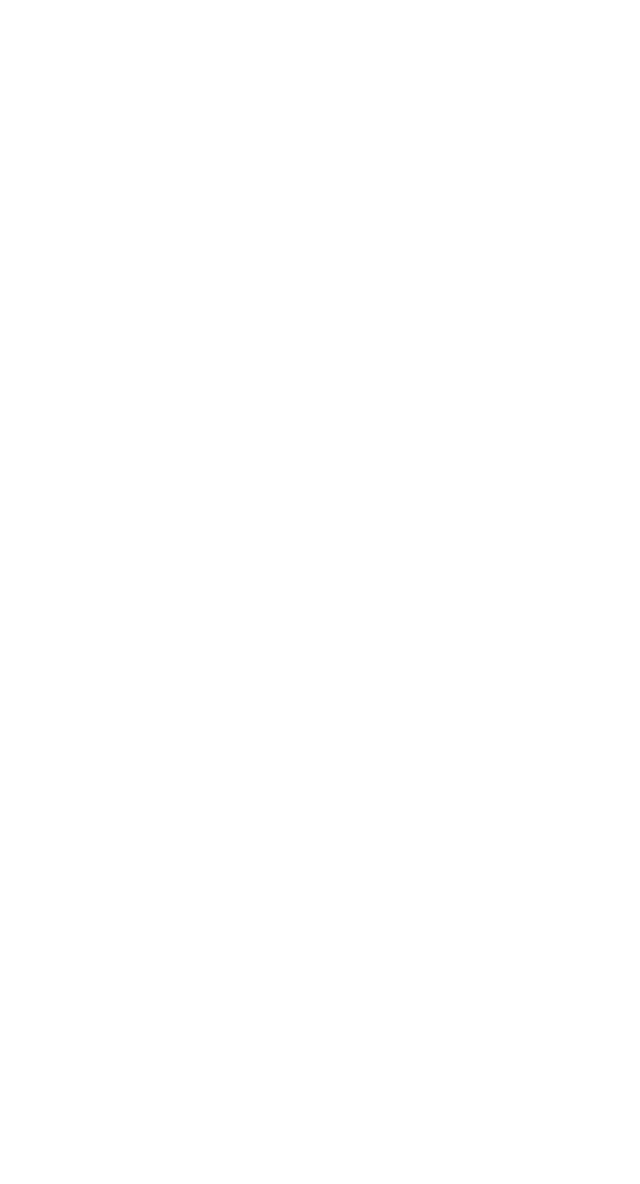
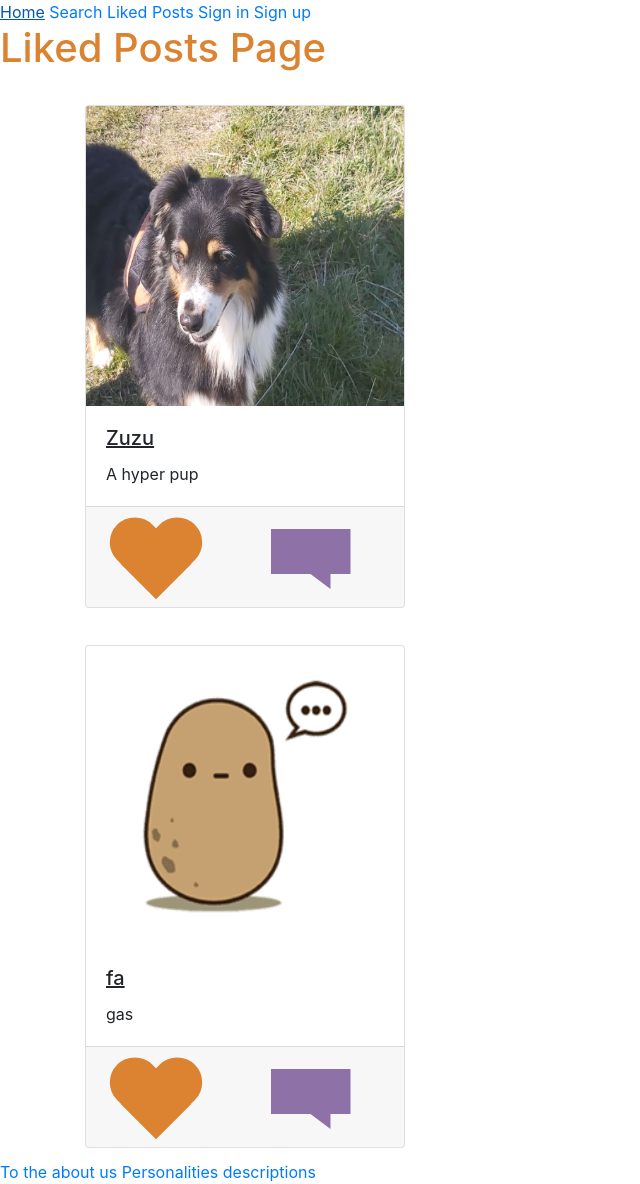
Before and after one commit to BettyBooGyl/ForeverHome, a Django app: page /liked_posts in a window 1280 px wide. Before the commit the part shown is empty. Shown: the whole page, without its empty margins (0-640 px from the left). Before the commit the page ends 800 px from the top, so only its background shows below. Run offline with Django 4.2, Linux system fonts and the light colour scheme; data comes from the database, SQL or seed files in the repository; both versions use the stored data as it was after the commit.

Commit message:
Ian (#2)
* Liked Posts Page

There's a good start here for displaying the posts a user liked using Bootstrap cards.

* Small changes

Committing small changes that were made with CSS.

* Fixing a merge issue

Committing to attempt to solve a merge issue.

* Revert "Small changes"

Reverted some changes to fix an error that occurred.

* Fixed Errors?

Hoping to have fixed errors

* Fixed merge conflicts

I believe I fixed my merge conflicts.

* Cards are done

Finished getting cards formatted properly.

* Finalized Liked Pet Posts

These features are done except for a few linking set ups.

```diff
--- a/ForeverHome/ForeverHome/settings.py
+++ b/ForeverHome/ForeverHome/settings.py
@@ -15,7 +15,7 @@ import os
 
 # Build paths inside the project like this: BASE_DIR / 'subdir'.
 BASE_DIR = Path(__file__).resolve().parent.parent
-TEMPELATE_DIR =  os.path.join(BASE_DIR, 'templates')
+TEMPELATE_DIR = os.path.join(BASE_DIR, 'templates')
 
 
 # Quick-start development settings - unsuitable for production
@@ -43,6 +43,7 @@ INSTALLED_APPS = [
     'messaging_app',
     'pet_post_app',
     'profile_app',
+    'bootstrap5',
 ]
 
 MIDDLEWARE = [
--- /dev/null
+++ b/ForeverHome/pet_post_app/static/css/styles.css
@@ -0,0 +1,80 @@
+.card {
+  align-self: center;
+  max-width: 340px;
+  transition: border-color 1s, box-shadow 0.5s;
+  margin-top: 25px;
+  /* margin-right: 200px; */
+  margin-bottom: 75px;
+  /* margin-left: 200px; */
+}
+
+.card:hover {
+  border-color: rgba(219, 131, 48, 1);
+  box-shadow: 0px 0px 10px 2px rgba(219, 131, 48, 0.8);
+}
+
+.card-img-top {
+  max-width: 340px;
+  height: auto;
+}
+
+#heart {
+  position: relative;
+  width: 50px;
+  height: 60px;
+  margin-bottom: 10px;
+}
+
+#heart:before,
+#heart:after {
+  position: absolute;
+  content: "";
+  left: 50px;
+  top: 0;
+  width: 50px;
+  height: 80px;
+  background: rgb(219, 131, 48);
+  border-radius: 50px 50px 0 0;
+  transform: rotate(-45deg);
+  transform-origin: 0 100%;
+}
+
+#heart:after {
+  left: 0;
+  transform: rotate(45deg);
+  transform-origin: 100% 100%;
+}
+
+.card-img-top {
+  min-height: 300px;
+  max-height: 340px;
+}
+
+#message-icon {
+  position: relative;
+  padding: 15px 40px;
+  background: #8e71a6;
+  margin-left: 110px;
+  height: 60px;
+  clip-path: polygon(
+    0% 0%,
+    100% 0%,
+    100% 75%,
+    75% 75%,
+    75% 100%,
+    50% 75%,
+    0% 75%
+  );
+}
+
+a {
+  display: inline-block;
+}
+
+p {
+  max-height: 100px;
+  max-width: 340px;
+  white-space: nowrap;
+  overflow: hidden;
+  text-overflow: ellipsis;
+}
--- a/ForeverHome/pet_post_app/templates/pet_post_app/liked_pet_post.html
+++ b/ForeverHome/pet_post_app/templates/pet_post_app/liked_pet_post.html
@@ -1,12 +1,45 @@
 <!DOCTYPE html>
 <html lang="en">
-<head>
-    <meta charset="UTF-8">
-    <meta http-equiv="X-UA-Compatible" content="IE=edge">
-    <meta name="viewport" content="width=device-width, initial-scale=1.0">
+  {%extends 'base_page.html'%} {% block content %}
+  <head>
+    <meta charset="UTF-8" />
+    <meta http-equiv="X-UA-Compatible" content="IE=edge" />
+    <meta name="viewport" content="width=device-width, initial-scale=1.0" />
+    {% load static %}
+    <link rel="stylesheet" href="{% static 'css/styles.css' %}" />
     <title>Liked</title>
-</head>
-<body>
+  </head>
+  <body>
+    <h1>Liked Posts Page</h1>
+    {%if liked_posts%} {%for post in liked_posts %}
+    <div class="container container-fluid">
+      <div class="card-columns">
+        <div class="card" style="width: 20rem">
+          <img
+            src="{{post.picture_of_dog}}"
+            class="card-img-top"
+            alt="A picture of {{post.name}}."
+          />
+          <div class="card-body">
+            <h5 class="card-title"><u>{{post.name}}</u></h5>
+            <div>
+              <p class="card-text">{{post.description}}</p>
+            </div>
+          </div>
+          <div class="card-footer">
+            <a href="#">
+              <div id="heart"></div>
+            </a>
+            <a href="#">
+              <div id="message-icon"></div>
+            </a>
+          </div>
+        </div>
+      </div>
+    </div>
 
-</body>
+    {%endfor%} {%else%}
+    <p>You have no liked posts!</p>
+    {%endif%} {% endblock content %}
+  </body>
 </html>
--- a/ForeverHome/pet_post_app/views.py
+++ b/ForeverHome/pet_post_app/views.py
@@ -1,10 +1,20 @@
 from django.shortcuts import render
+from pet_post_app.models import Post
+
 
 def search(request):
     return render(request, 'pet_post_app/browsing_page.html')
+
+
 def create_new_post_page(request):
     return render(request, 'pet_post_app/create_new_post.html')
+
+
 def detail_pet_post(request):
     return render(request, 'pet_post_app/detail_pet_post.html')
+
+
 def liked_pet_post(request):
-    return render(request, 'pet_post_app/liked_pet_post.html')
+    post_list = Post.objects.order_by('id')
+    post_dict = {'liked_posts': post_list}
+    return render(request, 'pet_post_app/liked_pet_post.html', context=post_dict)
--- a/ForeverHome/templates/base_page.html
+++ b/ForeverHome/templates/base_page.html
@@ -2,34 +2,38 @@
 {% load static %}
 <html lang="en">
   <head>
-    <meta charset="UTF-8">
-    <meta http-equiv="X-UA-Compatible" content="IE=edge">
-    <meta name="viewport" content="width=device-width, initial-scale=1.0">
+    <meta charset="UTF-8" />
+    <meta http-equiv="X-UA-Compatible" content="IE=edge" />
+    <meta name="viewport" content="width=device-width, initial-scale=1.0" />
     {% block css %} {% endblock %}
     <link rel="stylesheet" href="{% static 'profile_app/css/styles.css'%}" />
-    <link rel="stylesheet" href="https://cdn.jsdelivr.net/npm/bootstrap@4.3.1/dist/css/bootstrap.min.css" integrity="sha384-ggOyR0iXCbMQv3Xipma34MD+dH/1fQ784/j6cY/iJTQUOhcWr7x9JvoRxT2MZw1T" crossorigin="anonymous">
+    <link
+      rel="stylesheet"
+      href="https://cdn.jsdelivr.net/npm/bootstrap@4.3.1/dist/css/bootstrap.min.css"
+      integrity="sha384-ggOyR0iXCbMQv3Xipma34MD+dH/1fQ784/j6cY/iJTQUOhcWr7x9JvoRxT2MZw1T"
+      crossorigin="anonymous"
+    />
     <title>{% block title %} {% endblock %}</title>
   </head>
   <body>
     <nav>
       <a href="{% url 'index' %}">Home</a>
       <a href="{% url 'search' %}">Search</a>
+      <a href="{% url 'liked_posts' %}">Liked Posts</a>
       {% if request.user.is_authenticated %}
-        <a href="{% url 'userprofile' %}" width="40"><img src = '{{request.user.profile_picture.url}}' width="72" height="72"></a>
+      <a href="{% url 'userprofile' %}" width="40"
+        ><img src="{{request.user.profile_picture.url}}" width="72" height="72"
+      /></a>
       <a href="{% url 'sign_out' %}">Sign out</a>
       {% else %}
       <a href="{% url 'sign_in' %}">Sign in</a>
       <a href="{% url 'sign_up' %}">Sign up</a>
       {% endif %}
     </nav>
-    <div class="main">
-        {% block content %}
-
-        {% endblock content %}
-    </div>
+    <div class="main">{% block content %} {% endblock content %}</div>
     <footer>
       <a href="{% url 'about_us' %}"> To the about us </a>
-        <a href ="{% url 'personalities' %}"> Personalities descriptions </a>
+      <a href="{% url 'personalities' %}"> Personalities descriptions </a>
     </footer>
   </body>
 </html>
```
Also changed, not shown: ForeverHome/db.sqlite3, ForeverHome/pet_post_app/static/css/images/KingPhilipPFP.jpeg (added), ForeverHome/static/profile_app/profile_pictures/4/profile_picture_UOy1XKZ.png (added). Lines whose indentation alone changed are shown as unchanged.
